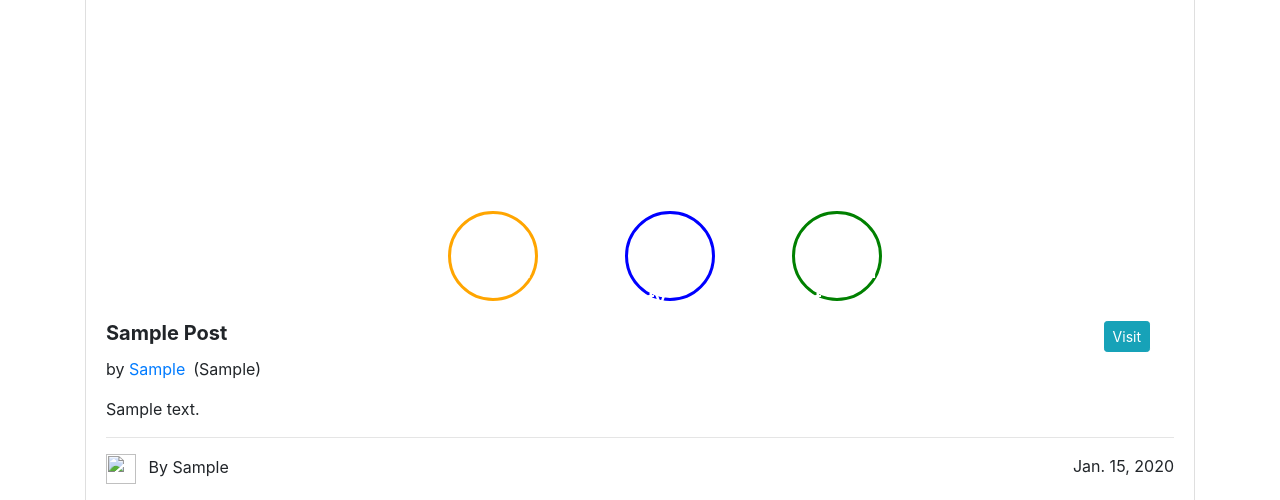
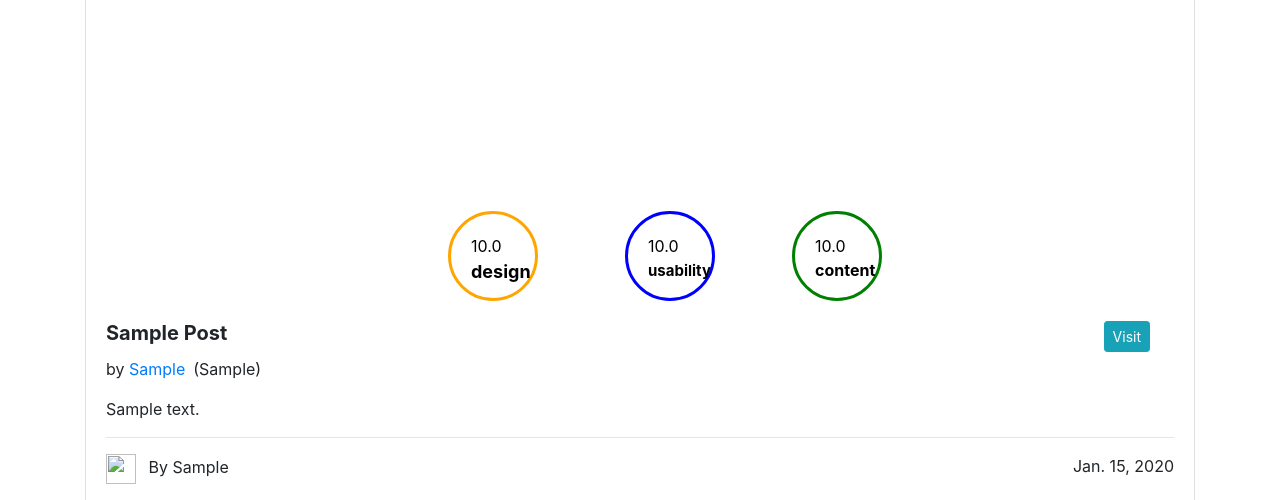
Before and after one commit to Victoria045/Awardry, a Django app: a page that uses award/templates/award/project.html in a window 1280 px wide. Shown: the part 993-1493 px from the top of the page. Run offline with Django 3.2, Linux system fonts and the light colour scheme; a user stored in the database is signed in; tables that the repository leaves empty hold one stand-in row (values such as "Sample post"); some libraries are stand-ins or nearby versions; some web fonts are replaced.

Commit message:
modify project view template

```diff
--- a/award/templates/award/project.html
+++ b/award/templates/award/project.html
@@ -16,14 +16,14 @@
                             <div class="col-md-6 d-flex flex-row mx-auto" style="margin-top:20%">
                                 {% for rating in post.ratings.all %}
                                 {% if forloop.counter is post.ratings.all.count %}
-                                <div id="design">{{ rating.design_average}}<br>
+                                <div id="design" style="color: black;">{{ rating.design_average}}<br>
                                     <span class="rates">design</span>
                                 </div>
-                                <div id="usable" class="mx-auto">{{ rating.usability_average }}<br>
-                                    <span class="rates">usability</span>
+                                <div id="usable" style="color: black;" class="mx-auto">{{ rating.usability_average }}<br>
+                                    <span class="rates" style="font-size: 15px;">usability</span>
                                 </div>
-                                <div id="content">{{ rating.content_average }}<br>
-                                    <span class="rates">content</span>
+                                <div id="content" style="color: black;">{{ rating.content_average }}<br>
+                                    <span class="rates" style="font-size: 16px;">content</span>
                                 </div>
                                 {% endif %}
                                 {% endfor %}
@@ -54,7 +54,7 @@
                     <a class="btn btn-info btn-sm" ><h5>{{ rating.score }}</h5>
                         <span class="sc">Average Score</span>
                     </a>
-                    <a class="btn btn-outline-success btn-sm" ><h5>{{ rating.design_average }}</h5>
+                    <a class="btn btn-outline-success btn-sm"><h5>{{ rating.design_average }}</h5>
                         <span class="sc">Design Average</span>
                     </a>
                     <a class="btn btn-outline-primary btn-sm" id="u"><h5>{{ rating.usability_average }}</h5>
--- a/static/css/main.css
+++ b/static/css/main.css
@@ -97,10 +97,7 @@
 .des3{
   border: 3px solid green;
 }
-/* .site-link{
-  padding-top:-20px;!important
 
-} */
 .pos{
   background-position:center;
   background-size:cover;
@@ -133,8 +130,6 @@
 
 #score{
   color:white;
-  /* border: 3px solid white; */
-  /* border-radius: 50%; */
   height:90px;
   width:90px;
   padding-left:20px;
```
